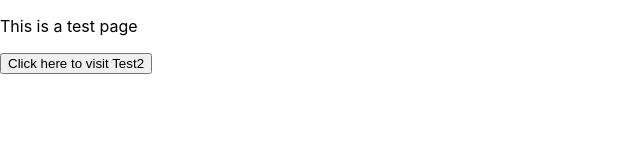
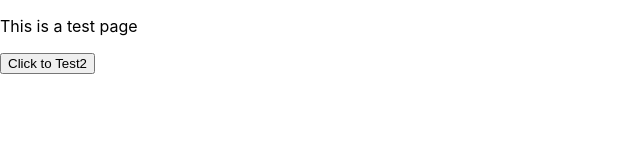
Before and after one commit to Sarojkhadka1995/nextjs-test, a Next.js app: page /test in a window 1280 px wide. Shown: the top 160 px of the page, without its empty margins (0-640 px from the left). Built offline with nearby package versions, Linux system fonts and the light colour scheme.

Commit message:
refactor: button test update

```diff
--- a/pages/test.js
+++ b/pages/test.js
@@ -20,7 +20,7 @@ const Test = () => {
         <>
             <p>This is a test page</p>
             <Link href="/test2">
-                <button>Click here to visit Test2</button>
+                <button>Click to Test2</button>
             </Link>
         </>
     );
```
